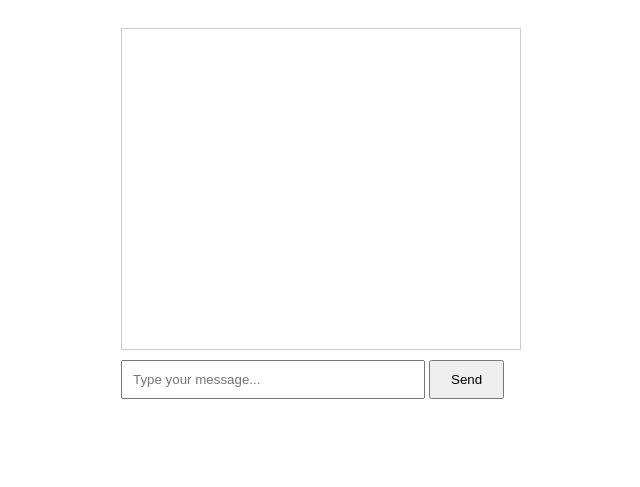
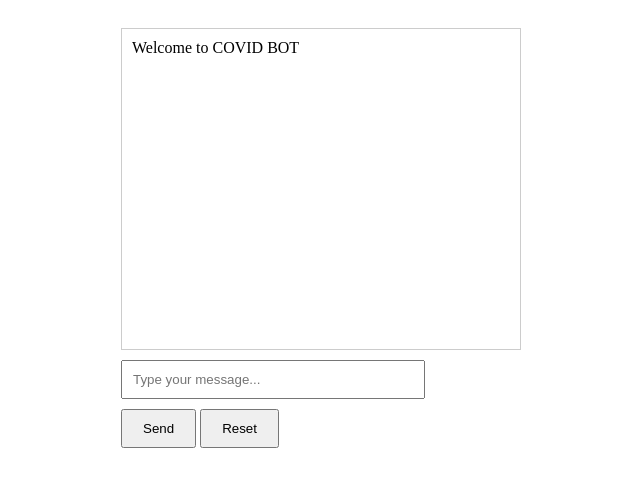
Before and after one commit to Willd27/data_eng_chat_bot, a Flask app: page / in a window 1280 px wide. Shown: the top 487 px of the page, without its empty margins (319-959 px from the left). Run offline with Flask 3, Linux system fonts and the light colour scheme.

Commit message:
First bot implementation

```diff
--- a/site/chat_bot.py
+++ b/site/chat_bot.py
@@ -1,8 +1,10 @@
 from flask import Flask, render_template, request, jsonify
+
+user_responses = []
 
 app = Flask(__name__)
 
-questions : {
+questions = {
     'country': 'What country are you from ? [China, France, Germany, Iran, Spain, UAE, Republic of Korean, Other, Other-EUR]',
     'contact': 'Have you been in contact with someone who has covid? [Yes, No, Dont-Know]',
     'gender': 'What is your gender ? [Female, Male, Transgender]',
@@ -29,7 +31,12 @@ def index():
     return render_template("index.html")
 
 
-@app.route("/get-response", methods=["POST"])
+@app.route('/get_user_responses', methods=['GET'])
+def get_user_responses():
+    return jsonify(user_responses)
+
+
+@app.route("/get_response", methods=["POST"])
 def get_response():
     user_message = request.json["message"]
     # Implement your chatbot logic here
@@ -40,15 +47,25 @@ def get_response():
     return jsonify({"response": bot_response})
 
 
-@app.route("/get-question", methods=["POST"])
+@app.route("/get_question", methods=["POST"])
 def get_question():
-    question = questions.items()
-    return jsonify({"question": question, "column": column})
+    global curr_question
+    global user_responses
+    user_response = request.json["response"]
+    column = list(questions.keys())[curr_question - 1]
+    user_responses.append({column: user_response})
+    if curr_question < len(questions):
+        question = list(questions.values())[curr_question]
+        curr_question += 1
+        bot_response = {"question": question}
+    else:
+        bot_response = {"end": "Thank you for answering all questions."}
+    return jsonify(bot_response)
 
-
-
-
-
-def handle_response(response, accepted_responses, column):
-    while response not in accepted_responses:
-        response = input("Sorry, I didn't understand that. Please try again: ")
+@app.route("/reset_chat_session", methods=["GET"])
+def reset_chat_session():
+    global curr_question
+    global user_responses
+    curr_question = 0  # Reset the current question index
+    user_responses = []  # Reset answers array
+    return jsonify({"message": "Chat session reset successfully."})
--- a/site/static/script.js
+++ b/site/static/script.js
@@ -1,24 +1,71 @@
-function sendMessage() {
-    var userInput = document.getElementById("user-input").value;
-    var chatBox = document.getElementById("chat-box");
+// This function sends a message to the server and receives a response
+function sendMessage(message) {
+    fetch('/get_question', {
+        method: 'POST',
+        headers: {
+            'Content-Type': 'application/json',
+        },
+        body: JSON.stringify({ response: message }),
+    })
+    .then(response => response.json())
+    .then(data => {
+        if (data.end) {
+            // If the response indicates the end of questions, display a completion message
+            displayMessage(data.end);
+        } else {
+            // Otherwise, display the next question to the user
+            displayQuestion(data.question);
+        }
+    })
+    .catch(error => {
+        console.error('Error:', error);
+        // Handle any errors here
+    });
+}
 
-    // Display user message
-    chatBox.innerHTML += "<p>User: " + userInput + "</p>";
+// This function displays a question to the user
+function displayQuestion(question) {
+    const chatBox = document.getElementById('chat-box');
+    question = 'Bot: ' + question + '<br>';
+    chatBox.innerHTML += `<div class="bot-message">${question}</div>`;
+}
 
-    // Send user message to Flask backend
-    fetch("/get-response", {
-        method: "POST",
-        body: JSON.stringify({ message: userInput }),
+// This function displays a message from the server
+function displayMessage(message) {
+    const chatBox = document.getElementById('chat-box');
+    message = 'You: ' + message + '<br>';
+    chatBox.innerHTML += `<div class="bot-message">${message}</div>`;
+}
+
+// This function is called when the user clicks the "Send" button
+function sendMessageHandler() {
+    const userInput = document.getElementById('user-input');
+    const message = userInput.value;
+    displayMessage(message); // Display the user's message
+    userInput.value = ''; // Clear the input field
+    sendMessage(message); // Send the user's message to the server
+}
+
+// Add event listener to the "Send" button
+document.getElementById('send-button').addEventListener('click', sendMessageHandler);
+
+
+// Function to reset the chat session and recover all answers
+function resetChatSession() {
+    const chatBox = document.getElementById('chat-box');
+    chatBox.innerHTML = 'Welcome to COVID BOT'; // Clear chat history
+    fetch('/reset_chat_session', {
+        method: 'GET',
         headers: {
-            "Content-Type": "application/json"
+            'Content-Type': 'application/json',
         }
     })
     .then(response => response.json())
-    .then(data => {
-        // Display bot response
-        chatBox.innerHTML += "<p>Bot: " + data.response + "</p>";
+    .catch(error => {
+        console.error('Error:', error);
+        // Handle any errors here
     });
+}
 
-    // Clear input field
-    document.getElementById("user-input").value = "";
-}
+// Add event listener to the "Reset" button
+document.getElementById('reset-button').addEventListener('click', resetChatSession);
--- a/site/templates/index.html
+++ b/site/templates/index.html
@@ -1,17 +1,20 @@
 <!DOCTYPE html>
 <html lang="en">
-<head>
-    <meta charset="UTF-8">
-    <meta name="viewport" content="width=device-width, initial-scale=1.0">
+  <head>
+    <meta charset="UTF-8" />
+    <meta name="viewport" content="width=device-width, initial-scale=1.0" />
     <title>Chat Bot</title>
-    <link rel="stylesheet" href="{{ url_for('static', filename='styles.css') }}">
-</head>
-<body>
+    <link rel="stylesheet" href="{{ url_for('static', filename='styles.css') }}" />
+  </head>
+  <body>
     <div class="chat-container">
-        <div class="chat-box" id="chat-box"></div>
-        <input type="text" id="user-input" placeholder="Type your message...">
-        <button onclick="sendMessage()">Send</button>
+      <div class="chat-box" id="chat-box">Welcome to COVID BOT</div>
+      <input type="text" id="user-input" placeholder="Type your message..." />
+      <div>
+        <button id="send-button">Send</button>
+        <button id="reset-button">Reset</button>
+      </div>
     </div>
     <script src="{{ url_for('static', filename='script.js') }}"></script>
-</body>
+  </body>
 </html>
```
